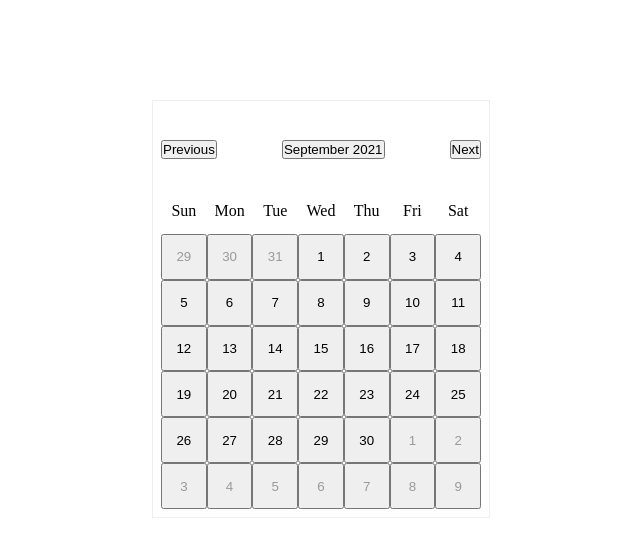
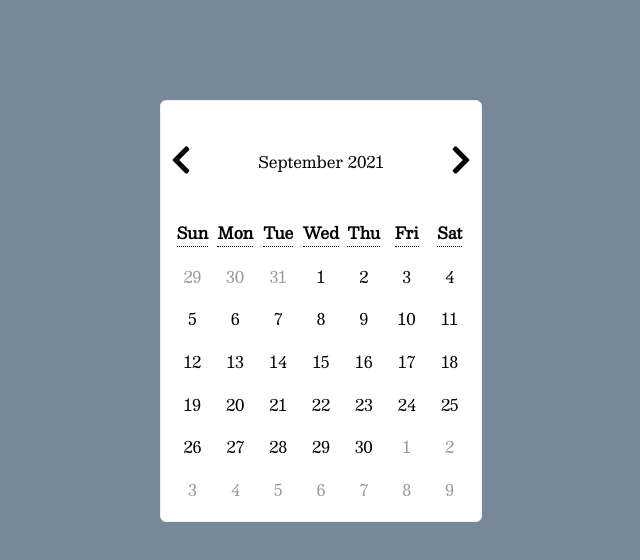
Before and after one commit to limapaulobsb/react-calendar, a React (Create React App) app: page / in a window 1280 px wide. Shown: the top 560 px of the page, without its empty margins (319-959 px from the left). Built offline with nearby package versions, Linux system fonts and the light colour scheme.

Commit message:
Add icons and improvements in a11y and CSS

```diff
--- a/package.json
+++ b/package.json
@@ -3,6 +3,9 @@
   "version": "0.1.0",
   "private": true,
   "dependencies": {
+    "@fortawesome/fontawesome-svg-core": "^1.2.36",
+    "@fortawesome/free-solid-svg-icons": "^5.15.4",
+    "@fortawesome/react-fontawesome": "^0.1.15",
     "@testing-library/jest-dom": "^5.14.1",
     "@testing-library/react": "^11.2.7",
     "@testing-library/user-event": "^12.8.3",
--- a/src/components/Calendar.jsx
+++ b/src/components/Calendar.jsx
@@ -1,5 +1,7 @@
 import React, { useState } from 'react';
 import { DateTime, Settings } from 'luxon';
+import { FontAwesomeIcon } from '@fortawesome/react-fontawesome';
+import { faChevronLeft,faChevronRight } from '@fortawesome/free-solid-svg-icons';
 
 import CalendarTable from './CalendarTable.jsx';
 import '../styles/Calendar.css';
@@ -39,25 +41,27 @@ function Calendar() {
   return (
     <div className='calendar'>
       <div className='calendar__header'>
-        <input
+        <button
           type='button'
-          value='Previous'
           onClick={() => {
             setDateObj(dateObj.minus(!showMonths ? { month: 1 } : { year: 1 }));
           }}
-        />
+        >
+          <FontAwesomeIcon icon={faChevronLeft} size='2x' />
+        </button>
         <div>
           <button type='button' onClick={() => setShowMonths(!showMonths)}>
             {!showMonths && dateObj.monthLong} {dateObj.year}
           </button>
         </div>
-        <input
+        <button
           type='button'
-          value='Next'
           onClick={() => {
             setDateObj(dateObj.plus(!showMonths ? { month: 1 } : { year: 1 }));
           }}
-        />
+        >
+          <FontAwesomeIcon icon={faChevronRight} size='2x' />
+        </button>
       </div>
       {showMonths ? renderMonths() : <CalendarTable dateObj={dateObj} />}
     </div>
--- a/src/components/CalendarTable.jsx
+++ b/src/components/CalendarTable.jsx
@@ -20,17 +20,18 @@ function CalendarTable({ dateObj }) {
     return dates
       .filter((_el, i) => i < NUMBER_OF_WEEKDAYS)
       .map((el) => (
-        <div key={el.weekdayShort}>
-          {el.weekdayShort}
+        <div key={el.weekdayShort} className='calendar-table__weekday'>
+          <abbr title={el.weekdayLong}>{el.weekdayShort}</abbr>
         </div>
       ));
   };
 
   const renderDates = () => {
     return dates.map((el) => (
-      <button
+      <div
         aria-label={el.toLocaleString(DateTime.DATE_HUGE)}
-        type='button'
+        tabIndex='0'
+        role='button'
         className={cx('calendar-table__date', {
           'text-light': el.month !== dateObj.month,
         })}
@@ -38,7 +39,7 @@ function CalendarTable({ dateObj }) {
         onClick={() => handleClick(el)}
       >
         {el.day}
-      </button>
+      </div>
     ));
   };
 
--- a/src/styles/Calendar.css
+++ b/src/styles/Calendar.css
@@ -1,42 +1,62 @@
 .calendar {
+  background-color: white;
+  border: 1px solid #eee;
+  border-radius: 6px;
   box-sizing: content-box;
-  border: 1px solid #eee;
-  padding: 0.5em;
-  height: 25em;
-  width: 20em;
   display: flex;
   flex-direction: column;
+  height: 400px;
+  padding: 10px;
+  width: 300px;
+}
+
+.calendar abbr {
+  border-bottom: 1px dotted black;
+  text-decoration: none;
+}
+
+.calendar button {
+  background-color: transparent;
+  border: none;
+  border-radius: 6px;
+  font-family: inherit;
+  font-size: inherit;
 }
 
 .calendar__header {
+  align-items: center;
   display: flex;
+  height: 100px;
   justify-content: space-between;
-  align-items: center;
-  height: 5em;
 }
 
 .calendar-months {
+  column-gap: 10px;
   display: grid;
+  flex-grow: 10;
   grid-template-columns: repeat(3, 1fr);
-  row-gap: 0.5em;
-  column-gap: 0.5em;
-  flex-grow: 10;
+  row-gap: 10px;
 }
 
-/* .calendar-months__button {
-} */
+.calendar-months__button:hover {
+  background-color: skyblue;
+}
 
 .calendar-table {
+  display: grid;
   flex-grow: 10;
-  display: grid;
   grid-template-columns: repeat(7, 1fr);
 }
 
 .calendar-table > div {
+  align-items: center;
   border-radius: 50%;
   display: flex;
   justify-content: center;
-  align-items: center;
+}
+
+.calendar-table__weekday {
+  font-weight: bold;
 }
 
 .calendar-table__date:hover {
--- a/src/styles/index.css
+++ b/src/styles/index.css
@@ -1,7 +1,18 @@
+@import url('https://fonts.googleapis.com/css2?family=Roboto&display=swap');
+@import url('https://fonts.googleapis.com/css2?family=Besley&display=swap');
+@import url('https://fonts.googleapis.com/css2?family=Open+Sans&display=swap');
+
 * {
   box-sizing: border-box;
   margin: 0;
   padding: 0;
+}
+
+body {
+  background-color: lightslategray;
+  font-family: 'Roboto', sans-serif;
+  font-family: 'Open Sans', sans-serif;
+  font-family: 'Besley', serif;
 }
 
 main {
```
Also changed, not shown: 1 other file (tests, documents, lock files or other folders).
